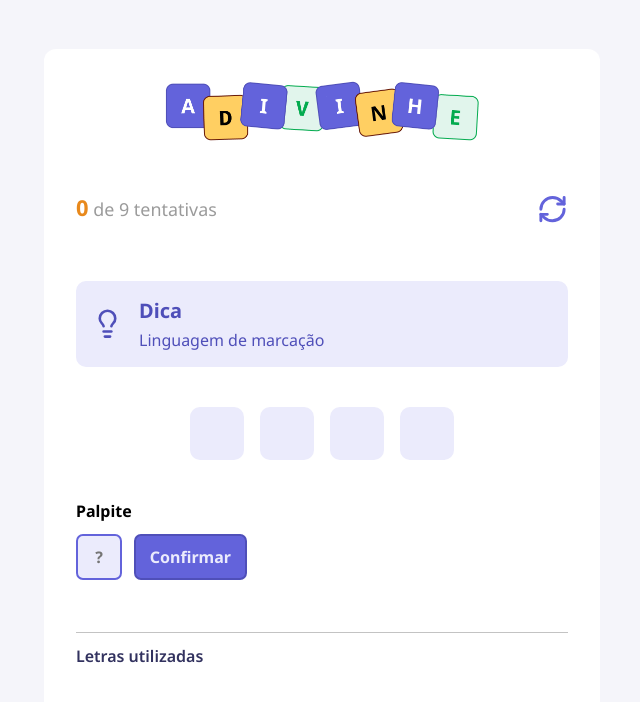
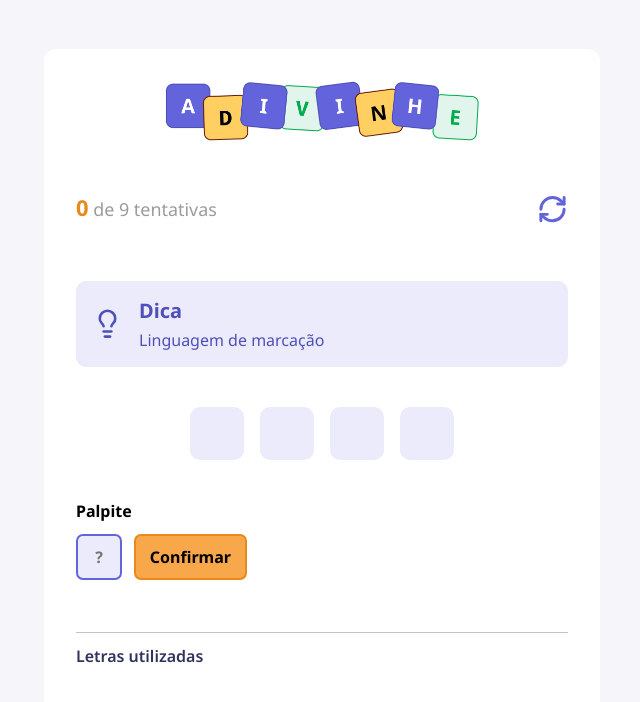
Before and after one commit to Julio-Cesar-Castro/guess-word, a React (Vite) app: page / in a window 1280 px wide. Shown: the top 702 px of the page, without its empty margins (318-958 px from the left). Built offline with nearby package versions, Linux system fonts and the light colour scheme.

Commit message:
Change button style

```diff
--- a/src/components/Button/styles.module.css
+++ b/src/components/Button/styles.module.css
@@ -1,10 +1,10 @@
 .button {
   height: 2.87rem;
   border-radius: 0.43rem;
-  background-color: #6363db;
+  background-color: #f9a74b;
 
-  border: 2px solid #4f4fb9;
-  color: #ebebfc;
+  border: 2px solid #e8891c;
+  color: #000;
 
   padding: 0 0.87rem;
   font-size: 1rem;
```
